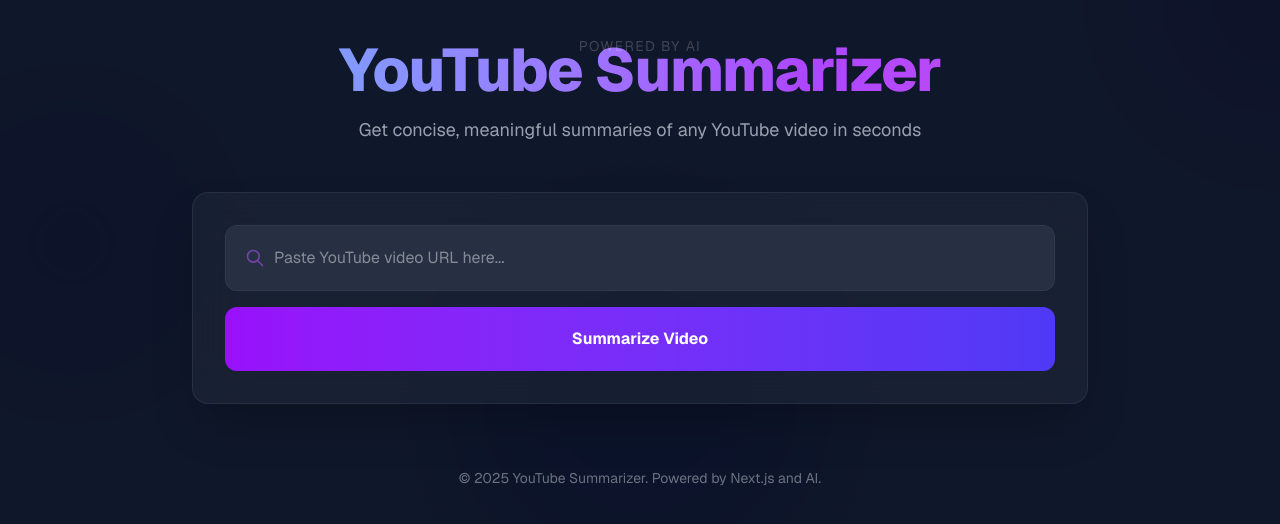
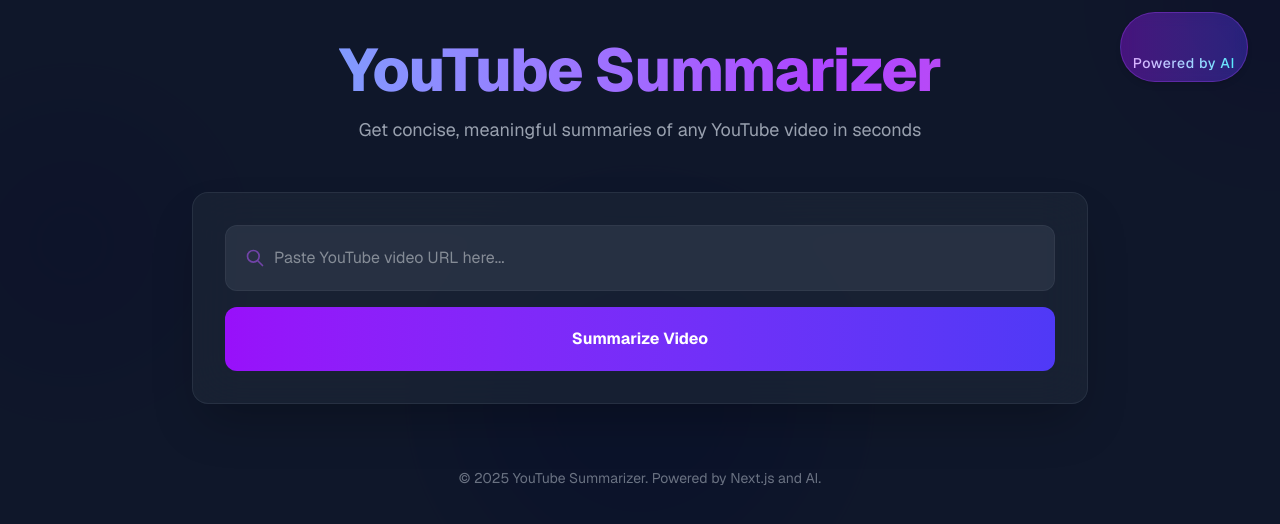
Before and after one commit to Nabeel-javaid/youtube-summarizer, a Next.js app: page / in a window 1280 px wide. Shown: the top 524 px of the page. Built offline with nearby package versions, Linux system fonts and the light colour scheme.

Commit message:
Improve 'Powered by AI' badge with modern design

```diff
--- a/src/app/page.tsx
+++ b/src/app/page.tsx
@@ -134,14 +134,16 @@
             <span className="bg-clip-text text-transparent bg-gradient-to-r from-cyan-400 via-purple-500 to-pink-500 animate-gradient">
               YouTube Summarizer
             </span>
-            <motion.span
-              className="absolute -top-1 left-1/2 transform -translate-x-1/2 text-sm text-white/20 font-normal tracking-widest"
-              initial={{ opacity: 0 }}
-              animate={{ opacity: 1 }}
-              transition={{ delay: 1, duration: 1 }}
+            <motion.div
+              className="absolute top-0 right-0 -mt-6 md:-mt-7 mr-2 md:mr-4 px-3 py-1 bg-gradient-to-r from-purple-600/40 to-indigo-600/40 rounded-full backdrop-blur-sm border border-purple-500/30 shadow-md"
+              initial={{ opacity: 0, y: -10 }}
+              animate={{ opacity: 1, y: 0 }}
+              transition={{ delay: 0.5, duration: 0.5 }}
             >
-              POWERED BY AI
-            </motion.span>
+              <span className="text-xs md:text-sm font-medium tracking-wider bg-clip-text text-transparent bg-gradient-to-r from-purple-300 to-cyan-300">
+                Powered by AI
+              </span>
+            </motion.div>
           </h1>
           <motion.p
             className="text-lg text-gray-400 max-w-2xl mx-auto"
```
